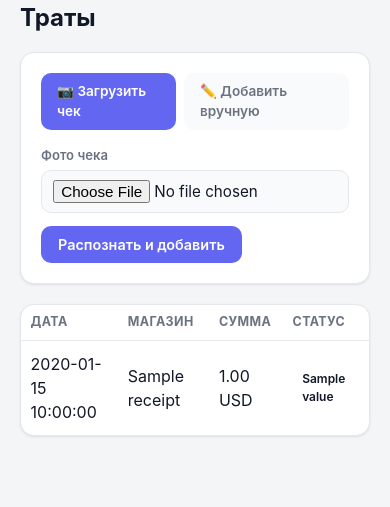
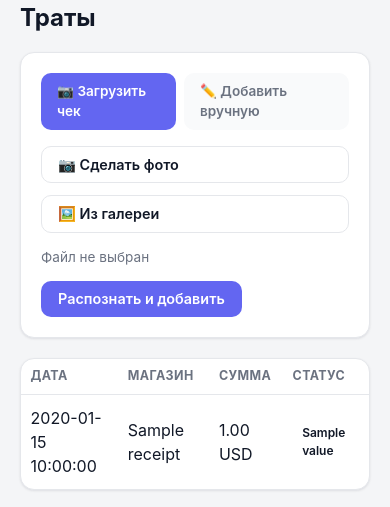
Before and after one commit to Botaliy/expense-tracker, a FastAPI app: template app/templates/receipts_list.html in a window 390 px wide. Shown: the top 507 px of the page. Run offline with FastAPI, Linux system fonts and the light colour scheme; the template is opened without the code that fills it: most values are stand-ins (such as "Sample title", 1, 10 or a date in 2020); some libraries are stand-ins or nearby versions.

Commit message:
Add camera capture option for receipt upload on mobile
Two buttons trigger the same hidden file input: one sets capture=environment
to open the phone camera directly, the other opens the regular file/gallery
picker. Avoids duplicate <input name=file> fields that could otherwise both
submit.

```diff
--- a/app/templates/receipts_list.html
+++ b/app/templates/receipts_list.html
@@ -13,12 +13,29 @@
 
     <div class="tab-panel" id="panel-upload">
         <form method="post" action="/receipts" enctype="multipart/form-data">
-            <div class="field">
-                <label>Фото чека</label>
-                <input type="file" name="file" accept="image/*" required>
+            <input type="file" id="receipt-file" name="file" accept="image/*" required style="display:none">
+            <div class="field-row">
+                <button type="button" class="btn btn-secondary" onclick="pickReceiptFile(true)">📷 Сделать фото</button>
+                <button type="button" class="btn btn-secondary" onclick="pickReceiptFile(false)">🖼️ Из галереи</button>
             </div>
+            <p class="muted" id="receipt-file-name">Файл не выбран</p>
             <button type="submit" class="btn btn-primary">Распознать и добавить</button>
         </form>
+        <script>
+            function pickReceiptFile(useCamera) {
+                const input = document.getElementById('receipt-file');
+                if (useCamera) {
+                    input.setAttribute('capture', 'environment');
+                } else {
+                    input.removeAttribute('capture');
+                }
+                input.click();
+            }
+            document.getElementById('receipt-file').addEventListener('change', function () {
+                const name = this.files.length ? this.files[0].name : 'Файл не выбран';
+                document.getElementById('receipt-file-name').textContent = name;
+            });
+        </script>
     </div>
 
     <div class="tab-panel" id="panel-manual">
```
